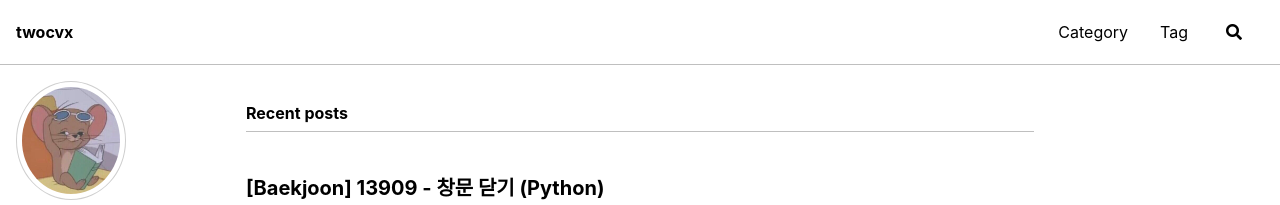
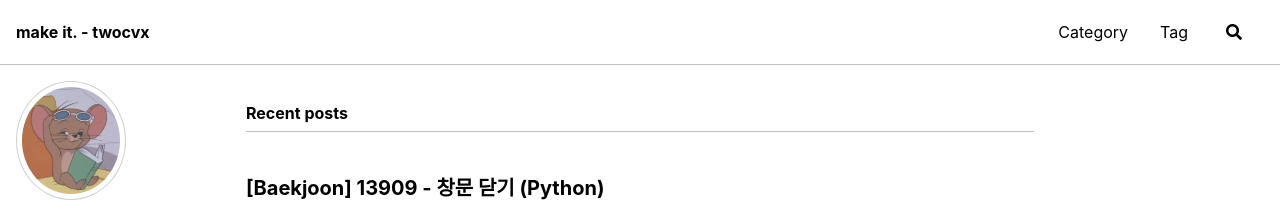
Before and after one commit to leejongseok1/leejongseok1.github.io, a Jekyll site: the page built from index.html, in a window 1280 px wide and 931 px high. Shown: the top 205 px of the window. Built offline with Jekyll 4.4.1, drawn with Linux system fonts in a browser that asks for light colours; cached includes are drawn as plain includes; some web fonts are replaced; the list of posts is cut into pages by our own code.

Commit message:
title 변경

```diff
--- a/_config.yml
+++ b/_config.yml
@@ -16,7 +16,7 @@ minimal_mistakes_skin    : "contrast" # "air", "aqua", "contrast", "dark", "dirt
 
 # Site Settings
 locale                   : "en-US"
-title                    : "twocvx"
+title                    : "make it. - twocvx"
 title_separator          : "-"
 subtitle                 : # site tagline that appears below site title in masthead
 name                     : "Jongseok Lee"
```
